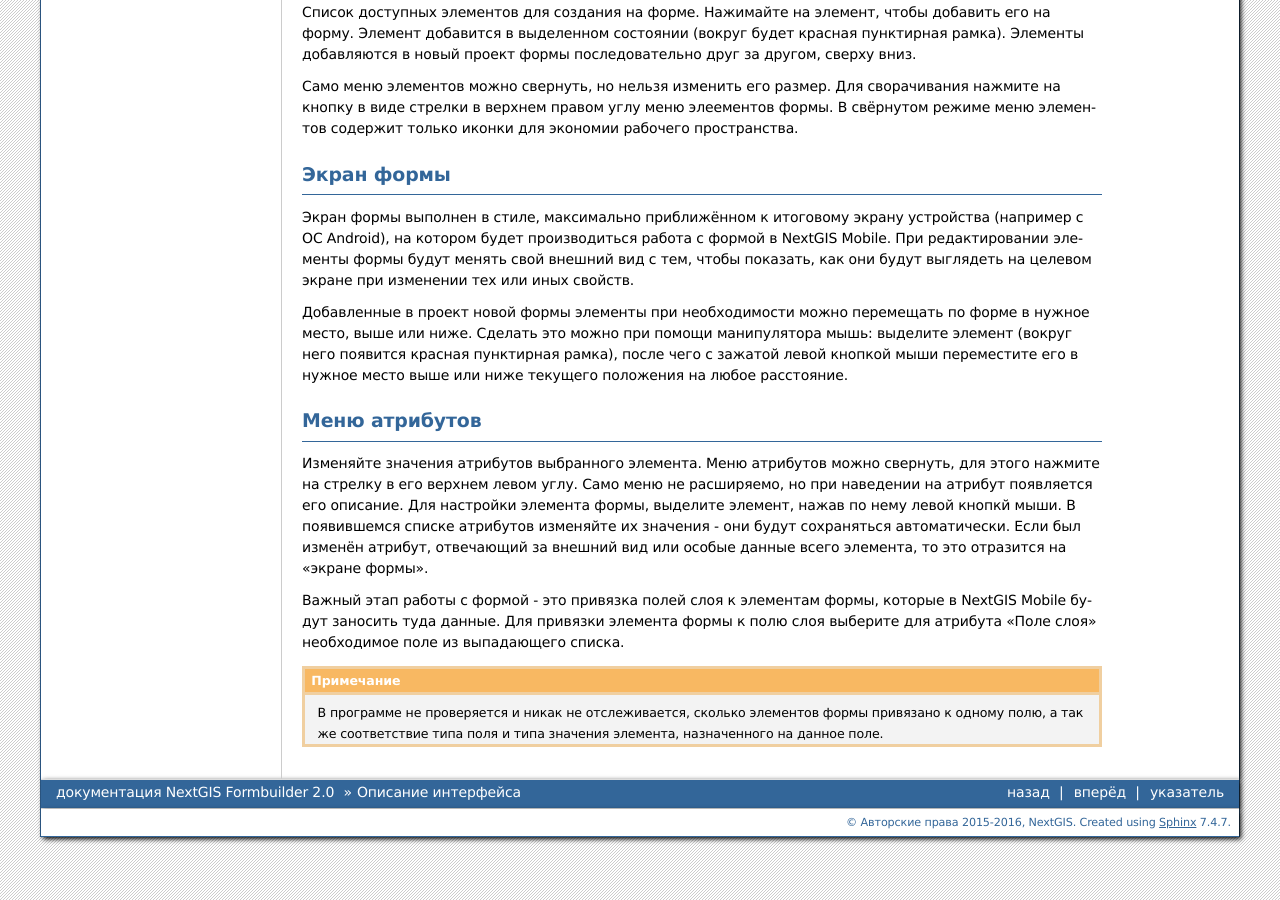
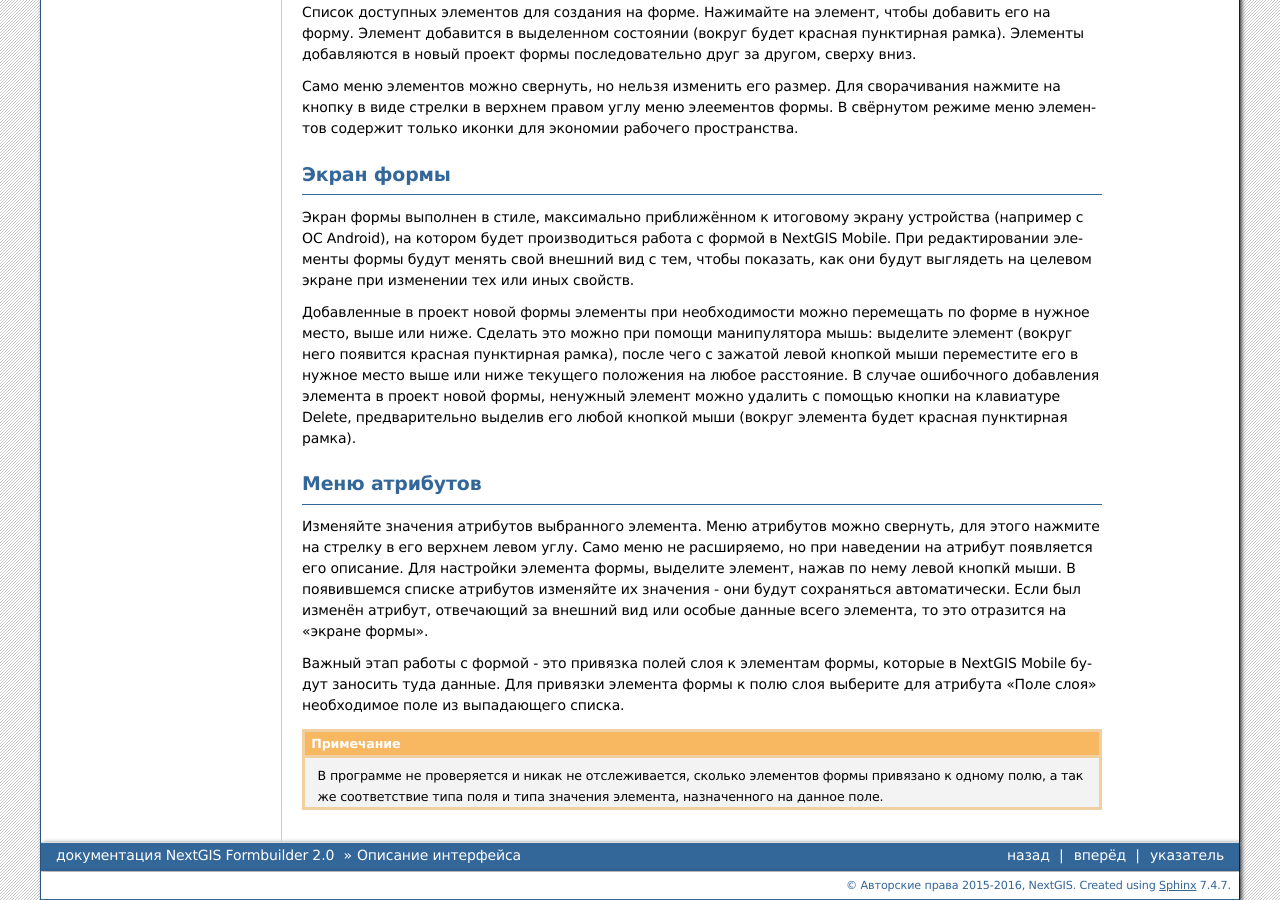
Before and after one commit to nextgis/docs_formbuilder, a Sphinx documentation site: the page built from source/gui.rst, in a window 1280 px wide and 900 px high, scrolled down 1715 px. Built offline with Sphinx 7.4.7, drawn with Linux system fonts in a browser that asks for light colours; formulas are drawn with MathJax 3.

Commit message:
ngformbuilder

```diff
--- a/source/gui.rst
+++ b/source/gui.rst
@@ -98,6 +98,9 @@
 нужное место, выше или ниже. Сделать это можно при помощи манипулятора мышь: выделите
 элемент (вокруг него появится красная пунктирная рамка), после чего с зажатой левой
 кнопкой мыши переместите его в нужное место выше или ниже текущего положения на любое расстояние.
+В случае ошибочного добавления элемента в проект новой формы, ненужный элемент можно
+удалить с помощью кнопки на клавиатуре Delete, предварительно выделив его любой кнопкой мыши
+(вокруг элемента будет красная пунктирная рамка).
 
 .. _ngfb_menu_right:
 
```
